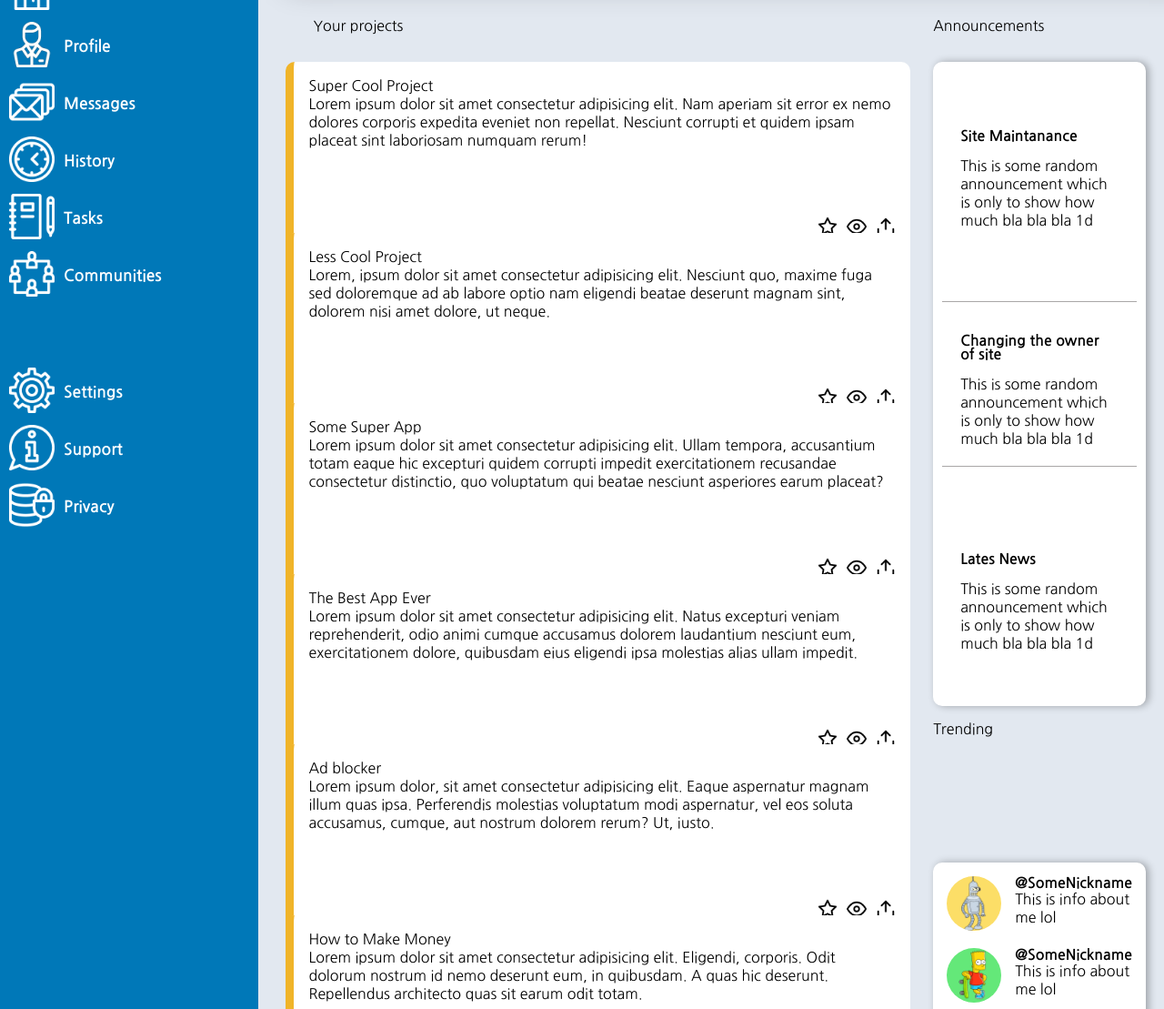
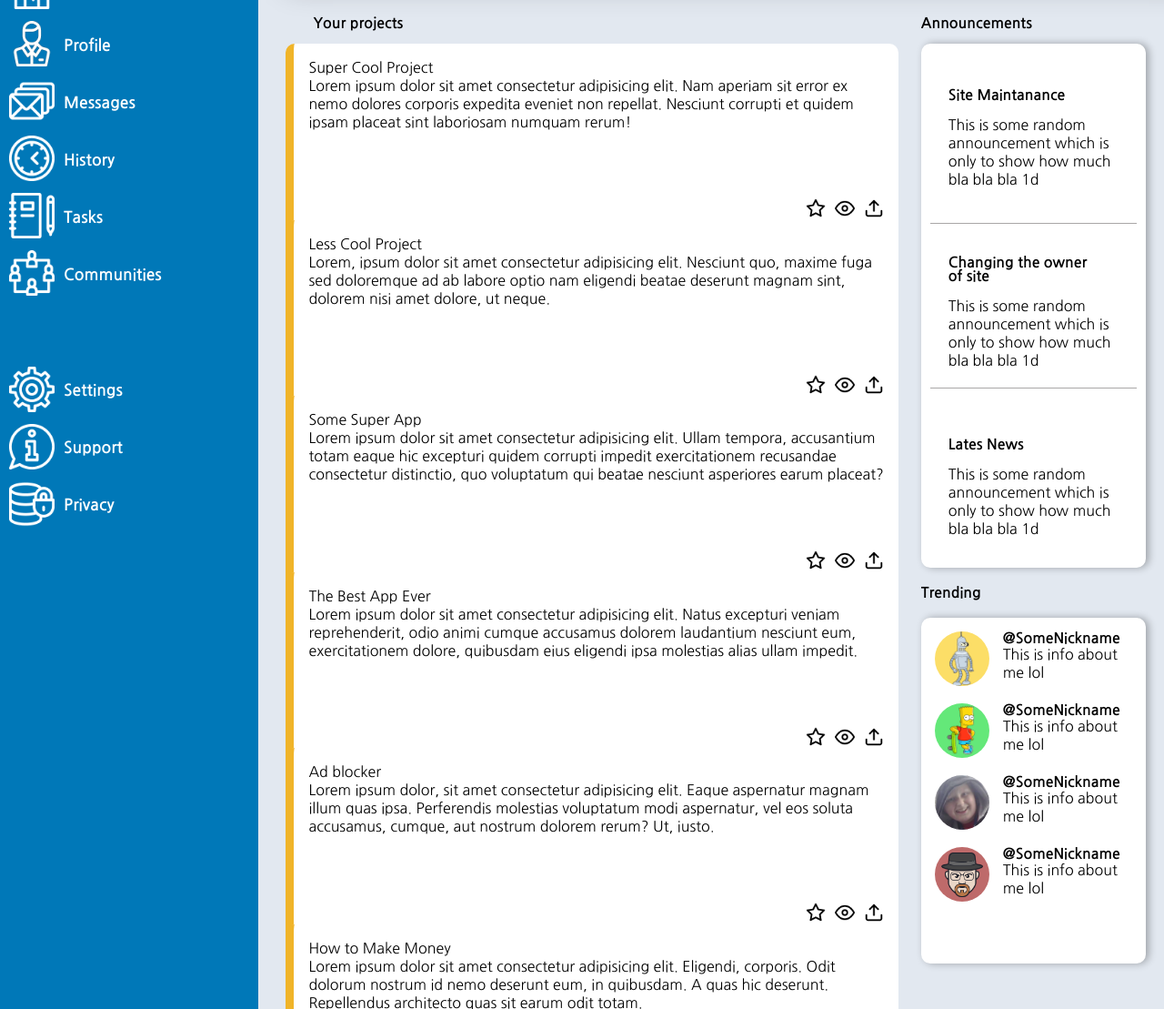
Before and after one commit to Mttt7/admin-dashboard, a plain HTML site: page index.html in a window 1280 px wide. Shown: the part 177-1286 px from the top of the page at 91% size. Drawn offline with Linux system fonts and the light colour scheme.

Commit message:
change main layout to flex from grid

```diff
--- a/index.html
+++ b/index.html
@@ -62,6 +62,7 @@
 
 
         <div class="main">
+            <div class="project-wrapper">
                 <div class="projects-tittle">Your projects</div>
                 <div class="projects">
 
@@ -120,6 +121,11 @@
                         </div>
                     </div>
                 </div>
+            </div>
+
+
+            <div class="main-right-side-wrapper">
+                <div class="ann-wrapper">
                     <div class="ann-tittle">Announcements</div>
                     <div class="announcements">
 
@@ -138,6 +144,10 @@
                         </div>
 
                     </div>
+                </div>
+
+
+                <div class="tren-wrapper">
                     <div class="tren-tittle">Trending</div>
                     <div class="trending">
                         <div class="tren-card">
@@ -173,6 +183,13 @@
 
                         </div>
                     </div>
+
+                </div>
+
+
+            </div>
+
+
         </div>
 
 
--- a/styles/style.scss
+++ b/styles/style.scss
@@ -196,16 +196,19 @@ time, mark, audio, video {
 }
 
 .main{
-    display: grid;
-    grid-template-columns: 7fr 2fr;
-   // grid-template-rows: 50px 1fr;
+    display: flex;
     gap:15px;
     padding: 20px;
+
+    .project-wrapper{
+
+    }
+
 
 
     .projects{
         background-color: #e2e8f0;
-        grid-area: 2/1/5/2;
+
         height: 80%;
         padding: 10px;
         padding-top: 0;
@@ -254,19 +257,25 @@ time, mark, audio, video {
         grid-area: 1/1/1/1;
         padding: 15px;
         padding-left: 40px;
+        font-weight: 700;
     }
 
     .ann-tittle{
-        grid-area: 1/2/2/2;
+
         padding: 15px;
         padding-left: 0;
     }
 
+    .ann-wrapper{
+        .ann-tittle{
+            font-weight: 700;
+        }
+    }
     .announcements{
         background-color: white;
         border-radius: 10px;
-        grid-area: 2/2/3/3;
-        padding: 10px;
+
+        padding: 5px 10px;
         display: grid;
         grid-template-columns: 1fr;
         grid-template-rows: 1fr 1fr 1fr;
@@ -290,16 +299,21 @@ time, mark, audio, video {
 
 
     }
-    .tren-tittle{
-        grid-area: 3/2/4/3;
+
+    .tren-wrapper{
+        .tren-tittle{
+            font-weight: 700;
+            padding: 20px 0;
+        }
 
     }
+
     .trending{
         background-color: white;
         border-radius: 10px;
         grid-area: 4/2/4/3;
         padding: 15px;
-        align-items: center;
+        align-items: flex-start;
         box-shadow: 0.2em 0 0.5em rgba(0,0,0,0.3);
         height: 350px;
 
```
Also changed, not shown: styles/style.css, 1 other file. Lines whose indentation alone changed are shown as unchanged.
